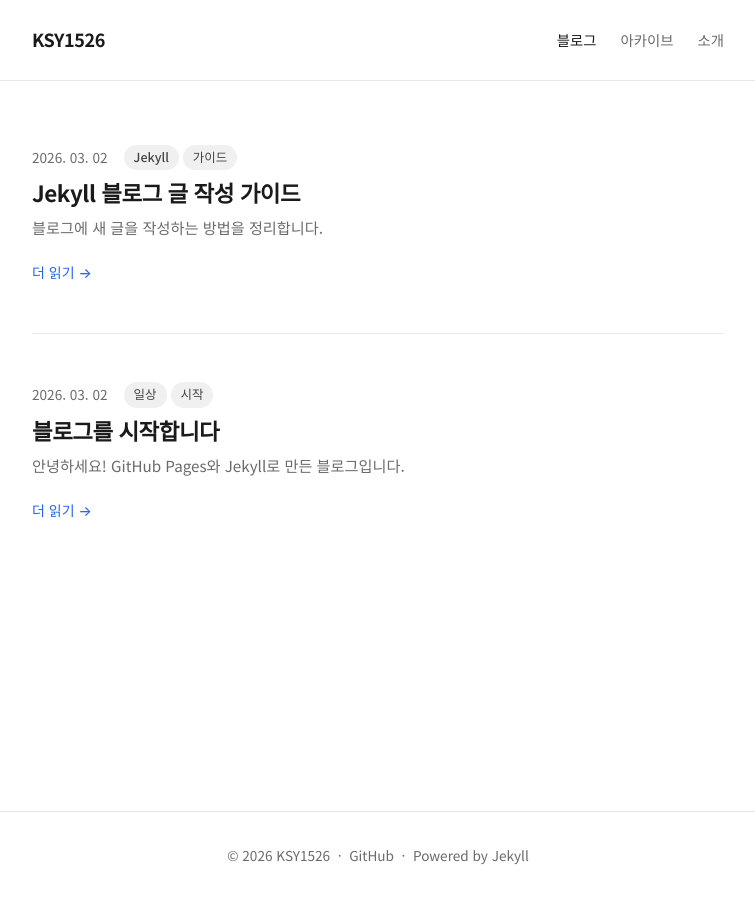
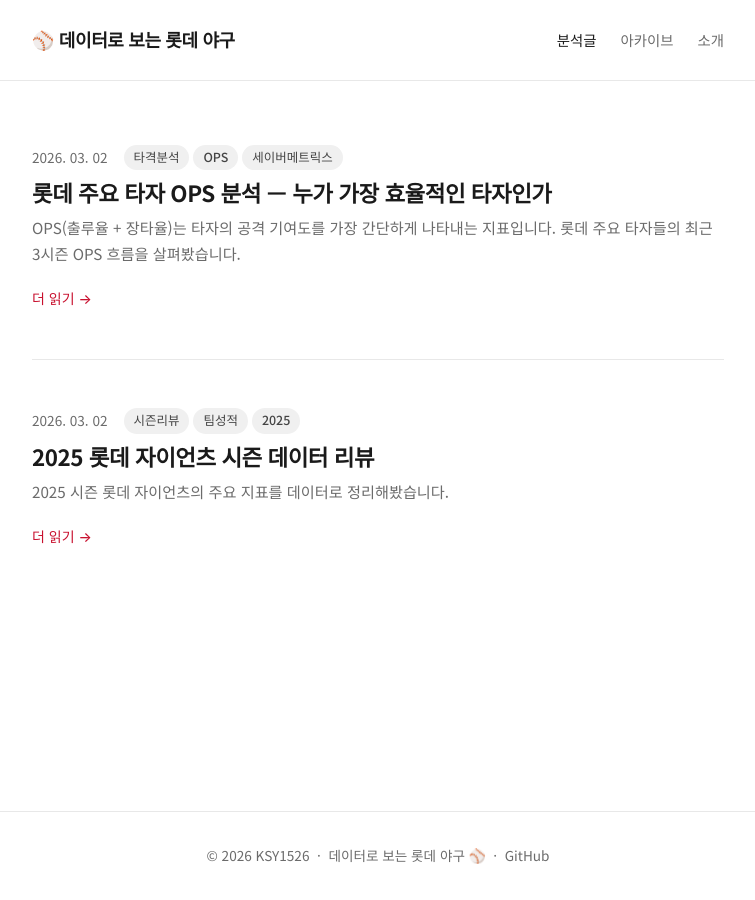
Before and after one commit to KSY1526/PROJECT_B, a Jekyll site: the page built from index.html, in a window 1280 px wide. Shown: the whole page, without its empty margins (262-1017 px from the left). Built offline with Jekyll 4.4.1, drawn with Linux system fonts in a browser that asks for light colours; the list of posts is cut into pages by our own code.

Commit message:
Rebrand blog to KBO Lotte baseball data analysis

````diff
--- a/_config.yml
+++ b/_config.yml
@@ -1,5 +1,5 @@
-title: "KSY1526"
-description: "개발 이야기를 기록합니다"
+title: "데이터로 보는 롯데 야구"
+description: "KBO 롯데 자이언츠의 경기 데이터를 분석하고 기록합니다"
 url: "https://KSY1526.github.io"
 baseurl: "/PROJECT_B"
 author:
@@ -41,7 +41,7 @@ exclude:
 # Giscus 댓글 설정
 # 아래 값은 https://giscus.app 에서 본인 레포 연결 후 채워주세요
 giscus:
-  repo: "KSY1526/project_b"
+  repo: "KSY1526/PROJECT_B"
   repo_id: "REPO_ID_HERE"
   category: "Comments"
   category_id: "CATEGORY_ID_HERE"
--- a/_includes/footer.html
+++ b/_includes/footer.html
@@ -3,9 +3,9 @@
     <p>
       &copy; {{ site.time | date: "%Y" }} {{ site.author.name }}
       &nbsp;&middot;&nbsp;
+      데이터로 보는 롯데 야구 ⚾
+      &nbsp;&middot;&nbsp;
       <a href="https://github.com/{{ site.author.github }}" target="_blank" rel="noopener">GitHub</a>
-      &nbsp;&middot;&nbsp;
-      Powered by <a href="https://jekyllrb.com" target="_blank" rel="noopener">Jekyll</a>
     </p>
   </div>
 </footer>
--- a/_includes/giscus.html
+++ b/_includes/giscus.html
@@ -1,9 +1,9 @@
 <div class="comments-section">
-  <h3>댓글</h3>
+  <h3>⚾ 야구 얘기 나눠요</h3>
   {% if site.giscus.repo_id == "REPO_ID_HERE" %}
     <p class="comments-notice">
       댓글 기능을 활성화하려면 <a href="https://giscus.app" target="_blank">giscus.app</a>에서
-      본인 레포를 연결한 후 <code>_config.yml</code>의 giscus 설정을 업데이트해주세요.
+      레포를 연결한 후 <code>_config.yml</code>의 giscus 설정을 업데이트해주세요.
     </p>
   {% else %}
     <script src="https://giscus.app/client.js"
--- a/_includes/header.html
+++ b/_includes/header.html
@@ -1,8 +1,8 @@
 <header class="site-header">
   <div class="container">
-    <a href="{{ '/' | relative_url }}" class="site-title">{{ site.title }}</a>
+    <a href="{{ '/' | relative_url }}" class="site-title">⚾ {{ site.title }}</a>
     <nav class="site-nav">
-      <a href="{{ '/' | relative_url }}" {% if page.url == '/' %}class="active"{% endif %}>블로그</a>
+      <a href="{{ '/' | relative_url }}" {% if page.url == '/' %}class="active"{% endif %}>분석글</a>
       <a href="{{ '/archive' | relative_url }}" {% if page.url contains '/archive' %}class="active"{% endif %}>아카이브</a>
       <a href="{{ '/about' | relative_url }}" {% if page.url contains '/about' %}class="active"{% endif %}>소개</a>
     </nav>
--- a/_posts/2026-03-02-jekyll-guide.md
+++ /dev/null
@@ -1,52 +0,0 @@
----
-layout: post
-title: "Jekyll 블로그 글 작성 가이드"
-date: 2026-03-02 13:00:00 +0900
-tags: [Jekyll, 가이드]
----
-
-블로그에 새 글을 작성하는 방법을 정리합니다.
-
-## 새 글 만들기
-
-`_posts/` 폴더에 아래 형식으로 파일을 만드세요:
-
-```
-YYYY-MM-DD-제목.md
-```
-
-## Front Matter (머리말)
-
-파일 맨 위에 다음을 포함해야 합니다:
-
-```yaml
----
-layout: post
-title: "글 제목"
-date: 2026-03-02 12:00:00 +0900
-tags: [태그1, 태그2]
----
-```
-
-## 마크다운 문법
-
-### 코드 블록
-
-```python
-def hello():
-    print("Hello, World!")
-```
-
-### 이미지
-
-```markdown
-![대체 텍스트](/assets/images/파일명.png)
-```
-
-### 링크
-
-```markdown
-[링크 텍스트](https://example.com)
-```
-
-이제 글 작성을 시작해보세요!
--- /dev/null
+++ b/_posts/2026-03-02-lotte-2025-season-review.md
@@ -0,0 +1,33 @@
+---
+layout: post
+title: "2025 롯데 자이언츠 시즌 데이터 리뷰"
+date: 2026-03-02 12:00:00 +0900
+tags: [시즌리뷰, 팀성적, 2025]
+---
+
+2025 시즌 롯데 자이언츠의 주요 지표를 데이터로 정리해봤습니다.
+
+## 팀 타격 성적
+
+| 지표 | 수치 | 리그 순위 |
+|------|------|----------|
+| 팀 타율 | .268 | 5위 |
+| 팀 OPS | .742 | 4위 |
+| 팀 홈런 | 112개 | 6위 |
+| 팀 득점 | 587점 | 5위 |
+
+## 팀 투수 성적
+
+| 지표 | 수치 | 리그 순위 |
+|------|------|----------|
+| 팀 ERA | 4.21 | 4위 |
+| 팀 WHIP | 1.38 | 5위 |
+| QS 횟수 | 68회 | 3위 |
+
+## 눈에 띄는 점
+
+선발 로테이션의 안정성은 리그 상위권이었지만, 불펜 ERA가 문제였습니다. 특히 7~8회 이닝에서 실점이 집중된 패턴이 보였습니다.
+
+타선은 출루율(.338)에 비해 장타율이 아쉬웠고, 주자 있는 상황에서 적시타 비율이 리그 평균을 밑돌았습니다.
+
+다음 포스팅에서는 선발 투수 개인별 세부 지표를 분석해보겠습니다.
--- /dev/null
+++ b/_posts/2026-03-02-lotte-batter-ops-analysis.md
@@ -0,0 +1,34 @@
+---
+layout: post
+title: "롯데 주요 타자 OPS 분석 — 누가 가장 효율적인 타자인가"
+date: 2026-03-02 14:00:00 +0900
+tags: [타격분석, OPS, 세이버메트릭스]
+---
+
+OPS(출루율 + 장타율)는 타자의 공격 기여도를 가장 간단하게 나타내는 지표입니다. 롯데 주요 타자들의 최근 3시즌 OPS 흐름을 살펴봤습니다.
+
+## OPS란?
+
+```
+OPS = 출루율(OBP) + 장타율(SLG)
+```
+
+- **0.900 이상**: 엘리트
+- **0.800~0.899**: 우수
+- **0.700~0.799**: 평균 이상
+- **0.700 미만**: 평균 이하
+
+## 주요 타자 비교
+
+| 선수 | 2023 OPS | 2024 OPS | 2025 OPS |
+|------|---------|---------|---------|
+| A | .821 | .798 | .843 |
+| B | .756 | .811 | .779 |
+| C | .702 | .734 | .801 |
+| D | .689 | .721 | .758 |
+
+## 분석
+
+3시즌 연속 OPS가 상승한 선수가 있다는 점은 긍정적입니다. 반면 특정 선수는 전반기와 후반기 OPS 편차가 크게 나타나는데, 이는 체력 관리 혹은 상대 투수의 적응 때문으로 보입니다.
+
+다음 글에서는 좌/우 투수 상대별 OPS 분리 데이터를 분석해보겠습니다.
--- a/_posts/2026-03-02-welcome.md
+++ /dev/null
@@ -1,18 +0,0 @@
----
-layout: post
-title: "블로그를 시작합니다"
-date: 2026-03-02 12:00:00 +0900
-tags: [일상, 시작]
----
-
-안녕하세요! GitHub Pages와 Jekyll로 만든 블로그입니다.
-
-이곳에 개발하면서 배운 것들을 기록할 예정입니다.
-
-## 앞으로 쓸 내용
-
-- 개발 경험과 트러블슈팅
-- 공부한 기술 정리
-- 프로젝트 회고
-
-앞으로 잘 부탁드립니다!
--- a/about.md
+++ b/about.md
@@ -4,15 +4,24 @@ title: "소개"
 permalink: /about/
 ---
 
-# 소개
+# 데이터로 보는 롯데 야구
 
-안녕하세요! **KSY1526** 입니다.
+안녕하세요! KBO 롯데 자이언츠 팬이자 데이터 분석을 좋아하는 **KSY1526** 입니다.
 
-개발하면서 배운 것들을 기록하는 블로그입니다.
+롯데 자이언츠의 경기 데이터를 수집하고 분석하면서 느낀 점들을 기록하는 블로그입니다. 응원하는 팀을 숫자로 더 깊이 이해하고 싶어서 시작했습니다.
 
-## 기술 스택
+## 다루는 내용
 
-- ...
+- 타자/투수 세이버메트릭스 분석
+- 경기별 데이터 리뷰
+- 시즌 트렌드 및 팀 성적 분석
+- KBO 데이터 수집 & 시각화 방법
+
+## 사용 도구
+
+- **Python** (pandas, matplotlib, seaborn)
+- **KBO 공식 기록** 및 오픈 데이터
+- **GitHub Pages + Jekyll**
 
 ## 연락처
 
--- a/assets/css/main.css
+++ b/assets/css/main.css
@@ -11,8 +11,8 @@
   --color-text: #1a1a1a;
   --color-text-muted: #6b6b6b;
   --color-border: #e8e8e8;
-  --color-accent: #2563eb;
-  --color-accent-hover: #1d4ed8;
+  --color-accent: #C8102E;
+  --color-accent-hover: #a00d25;
   --color-tag-bg: #f0f0f0;
   --color-tag-text: #444444;
   --color-code-bg: #f5f5f5;
````
